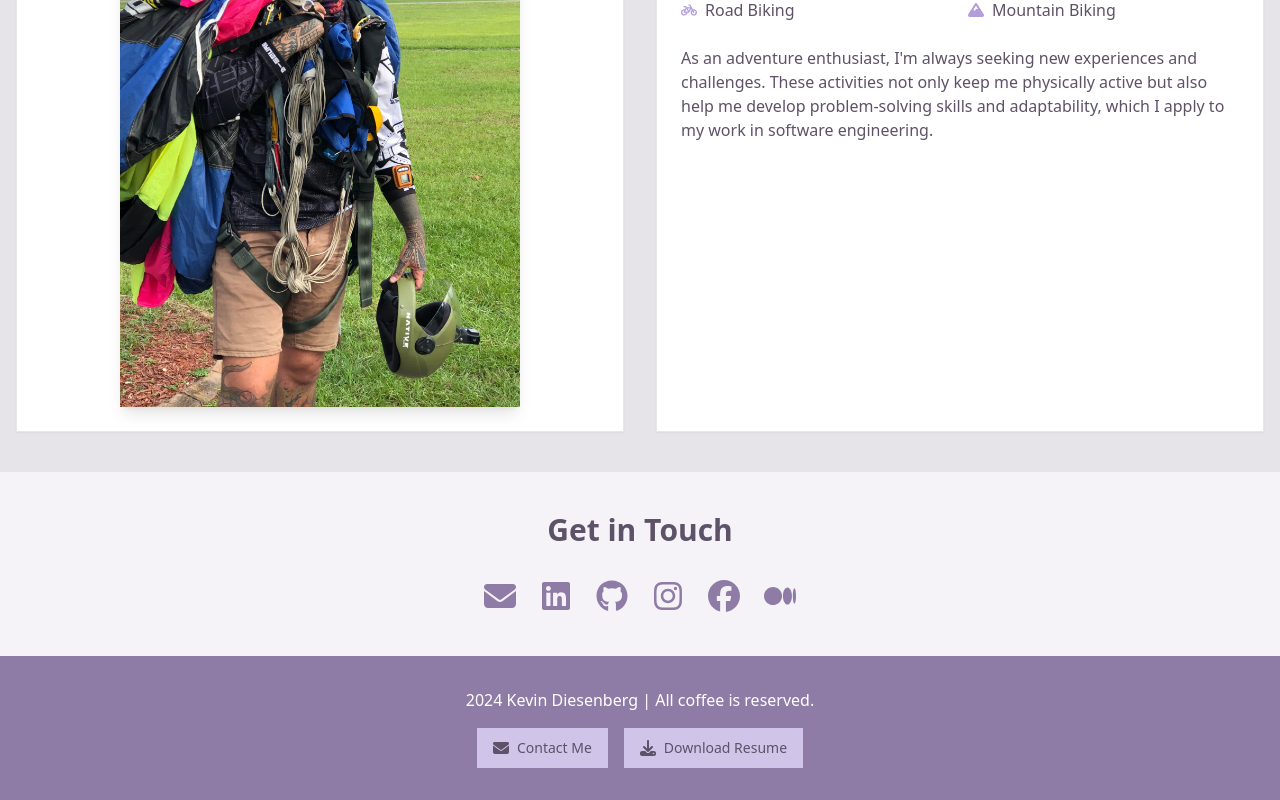
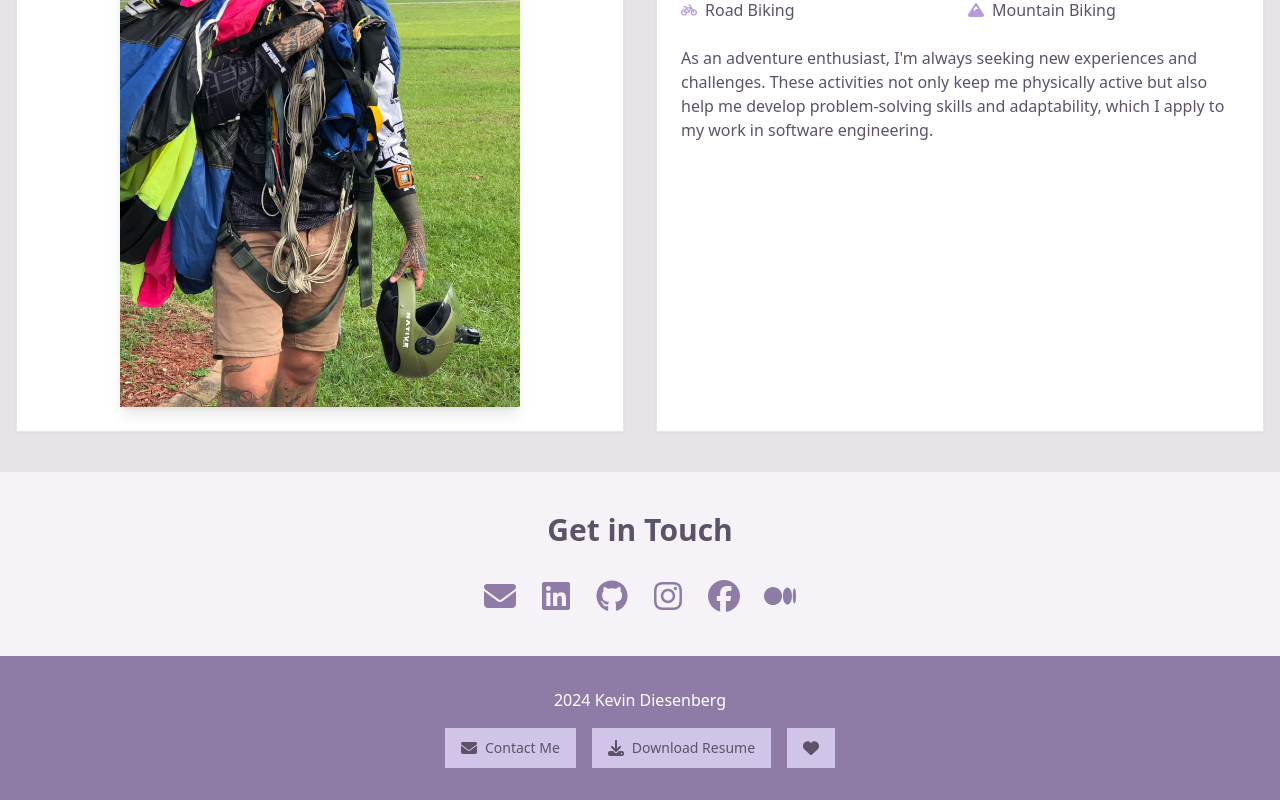
Before and after one commit to kevdies/Portfolio-Kevin-Diesenberg, a Next.js app in the folder kevin-diesenberg-portfolio-2024/: page / in a window 1280 px wide. Shown: the part 4973-5773 px from the top of the page. Built offline with nearby package versions, Linux system fonts and the light colour scheme.

Commit message:
chore: interactive button with count

```diff
--- a/kevin-diesenberg-portfolio-2024/app/page.tsx
+++ b/kevin-diesenberg-portfolio-2024/app/page.tsx
@@ -31,6 +31,7 @@ import {
   faHourglassHalf,
   faWrench,
   faLaptopCode,
+  faHeart,
 } from "@fortawesome/free-solid-svg-icons";
 import {
   faGithub,
@@ -75,6 +76,11 @@ import "react-toastify/dist/ReactToastify.css";
 export default function Portfolio() {
   const [isMenuOpen, setIsMenuOpen] = useState(false);
   const [isMobile, setIsMobile] = useState(false);
+  const [heartCount, setHeartCount] = useState(0);
+
+  const handleHeartClick = () => {
+    setHeartCount(heartCount + 1);
+  };
 
   const sectionRefs = {
     about: useRef<HTMLElement>(null),
@@ -851,10 +857,7 @@ export default function Portfolio() {
 
       <footer className="bg-[#8E7CA6] text-white py-8">
         <div className="container mx-auto px-4 text-center">
-          <p>
-            {new Date().getFullYear()} Kevin Diesenberg | All coffee is
-            reserved.
-          </p>
+          <p>{new Date().getFullYear()} Kevin Diesenberg</p>
           <div className="mt-4 flex justify-center space-x-4">
             <Button className="bg-[#D1C4E9] text-[#5D5268] hover:bg-[#B39DDB]">
               <FontAwesomeIcon icon={faEnvelope} className="mr-2 h-4 w-4" />
@@ -869,6 +872,24 @@ export default function Portfolio() {
                 Download Resume
               </a>
             </Button>
+
+            {/* Waving Hand Button */}
+            <Button
+              onClick={handleHeartClick}
+              className="relative bg-[#D1C4E9] text-[#5D5268] hover:bg-[#B39DDB] justify-center"
+            >
+              <FontAwesomeIcon icon={faHeart} className="h-4 w-4" />
+
+              {heartCount > 0 && (
+                <span
+                  className={`absolute top-0 right-0 transform translate-x-1/2 -translate-y-1/2 bg-red-600 text-white rounded-full h-5 flex items-center justify-center text-xs ${
+                    heartCount < 100 ? "w-5" : "px-2"
+                  }`}
+                >
+                  {heartCount > 999 ? "999+" : heartCount}
+                </span>
+              )}
+            </Button>
           </div>
         </div>
       </footer>
```
